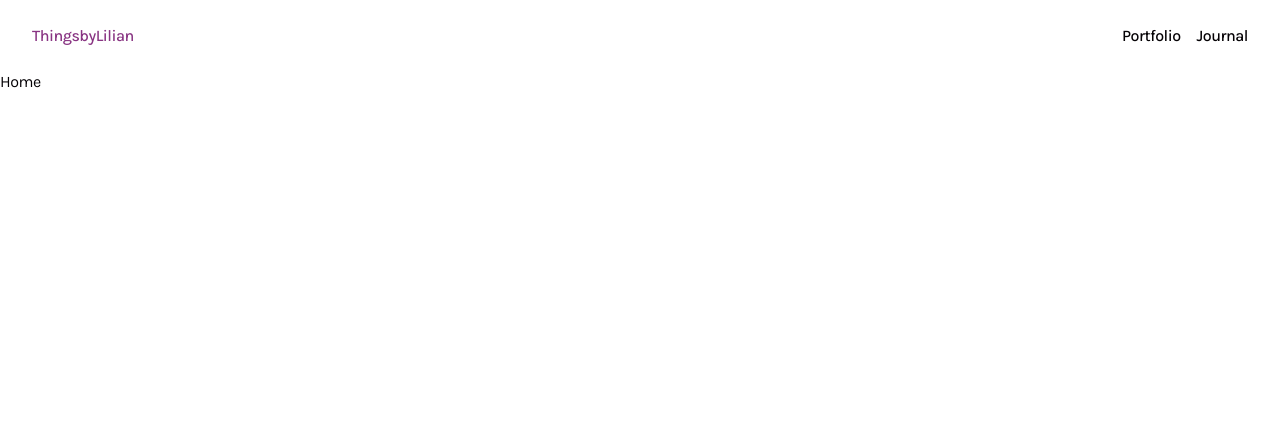
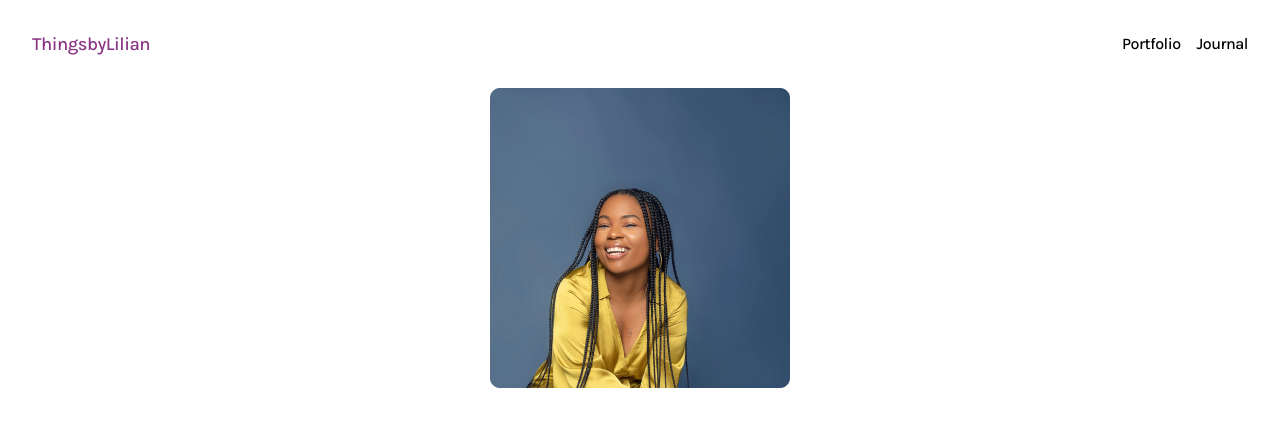
Before and after one commit to Lilianada/Lilydesigned, a React (Create React App) app: page / in a window 1280 px wide. Shown: the top 426 px of the page. Built offline with nearby package versions, Linux system fonts and the light colour scheme.

Commit message:
Profile Image

```diff
--- a/src/App.js
+++ b/src/App.js
@@ -1,18 +1,17 @@
 import React from "react";
 import { Route, Routes } from "react-router-dom";
-import { Header, Home, Portfolio, Journal  } from "./components";
+import { About, Portfolio, Journal  } from "./components";
 
 function App() {
   return (
     <div className="App">
       <main className='mainWrapper'>
-        <Header/>
+        <Routes>
+          <Route path="/" element={<About/>} />
+          <Route path="/portfolio" element={<Portfolio/>} />
+          <Route path="/journal" element={<Journal/>} />
+        </Routes>
       </main>
-      <Routes>
-        <Route path="/" element={<Home/>} />
-        <Route path="/portfolio" element={<Portfolio/>} />
-        <Route path="/journal" element={<Journal/>} />
-      </Routes>
     </div>
   );
 }
--- a/src/components/Header/Header.scss
+++ b/src/components/Header/Header.scss
@@ -1,5 +1,9 @@
 .header {
-    padding: 1.5rem 2rem;
+    padding: 2rem 1rem;
+
+    @media screen and (min-width: 768px) {
+        padding: 2rem 2rem;
+    }
 
     .navItems {
         display: flex;
@@ -8,7 +12,7 @@
 
         .logoName {
             font-family: var(--font-text);
-            font-size: var(--eighteen);
+            font-size: 1.15rem;
             font-weight: 500;
             line-height: 1.5rem;
             color: var(--black);
@@ -16,7 +20,7 @@
 
         .activeLogo {
             font-family: var(--font-text);
-            font-size: var(--eighteen);
+            font-size: 1.15rem;
             font-weight: 500;
             line-height: 1.5rem;
             color: var(--hotPink);
@@ -32,7 +36,7 @@
 
                 .navLink {
                     font-family: var(--font-text);
-                    font-size: var(--fourteen);
+                    font-size: 1rem;
                     font-weight: 500;
                     line-height: 1.5rem;
                     color: var(--black);
@@ -40,7 +44,7 @@
 
                 .activeLink {
                     font-family: var(--font-text);
-                    font-size: var(--fourteen);
+                    font-size: 1rem;
                     font-weight: 500;
                     line-height: 1.5rem;
                     color: var(--hotPink);
--- a/src/components/Hero/AboutHero/AboutHero.jsx
+++ b/src/components/Hero/AboutHero/AboutHero.jsx
@@ -1,10 +1,13 @@
 import React from "react";
 import Pic from "../../../assets/images/Placeholder.png";
+import "./AboutHero.scss";
 
 export default function AboutHero() {
   return (
     <section className="aboutHero">
-        <img src={Pic} alt="Profile" className="profileImg" />
+        <div className="profilePicture">
+            <img src={Pic} alt="Profile" className="img" />
+        </div>
     </section>
   );
 }
--- a/src/components/Hero/AboutHero/AboutHero.scss
+++ b/src/components/Hero/AboutHero/AboutHero.scss
@@ -1,3 +1,12 @@
 .aboutHero{
+    display: grid;
+    place-items: center;
 
+    .profileImg{
+        width: 12rem;
+        height: 12rem;
+        object-fit: cover;
+        border-radius: 50%;
+        margin-top: 2rem;
+    }
 }
--- a/src/components/index.js
+++ b/src/components/index.js
@@ -1,7 +1,7 @@
 export { default as AboutHero } from "./Hero/AboutHero/AboutHero";
 
 export { default as ErrorBoundary } from "./ErrorBoundary/ErrorBoundary";
-export { default as Home } from "../pages/Home";
+export { default as About } from "../pages/About";
 export { default as Journal } from "../pages/Journal";
 export { default as Portfolio } from "../pages/Portfolio";
 export { default as Header } from "./Header/Header";
--- a/src/pages/About.jsx
+++ b/src/pages/About.jsx
@@ -0,0 +1,11 @@
+import React from "react";
+import { AboutHero, Header } from "../components";
+
+export default function About() {
+  return (
+    <main className="mainWrapper">
+        <Header />
+        <AboutHero />
+    </main>
+  );
+}
--- a/src/pages/Home.jsx
+++ /dev/null
@@ -1,5 +0,0 @@
-import React from "react";
-
-export default function Home() {
-  return <div>Home</div>;
-}
```
